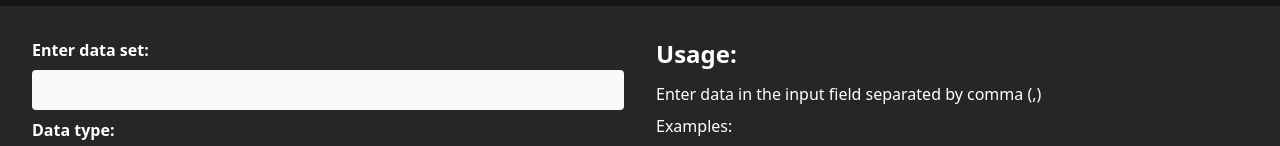
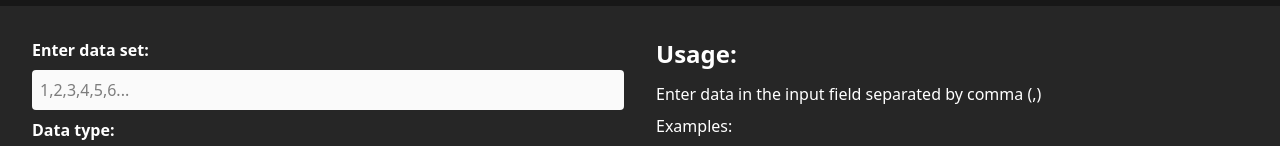
Before and after one commit to khianvictorycalderon/Quanty-Data-Analyzer, a React (Vite) app: page / in a window 1280 px wide. Shown: the part 794-940 px from the top of the page. Built offline with nearby package versions, Linux system fonts and the light colour scheme.

Commit message:
Added placeholder

```diff
--- a/src/components/opsec.tsx
+++ b/src/components/opsec.tsx
@@ -22,7 +22,11 @@ const InputSection = () => {
 
                 <div className="flex flex-col">
                     <p className="font-bold">Enter data set: </p>
-                    <input className="bg-neutral-50 text-black mt-2 p-2 outline-none rounded focus:ring-2 focus:ring-blue-600" type="text" />
+                    <input
+                        className="bg-neutral-50 text-black mt-2 p-2 outline-none rounded focus:ring-2 focus:ring-blue-600"
+                        type="text"
+                        placeholder="1,2,3,4,5,6..."
+                        />
 
                     <p className="font-bold mt-2">Data type: </p>
                     <select className="bg-neutral-50 text-black mt-2 p-2 outline-none rounded focus:ring-2 focus:ring-blue-600 w-full md:w-[50%]">
```
